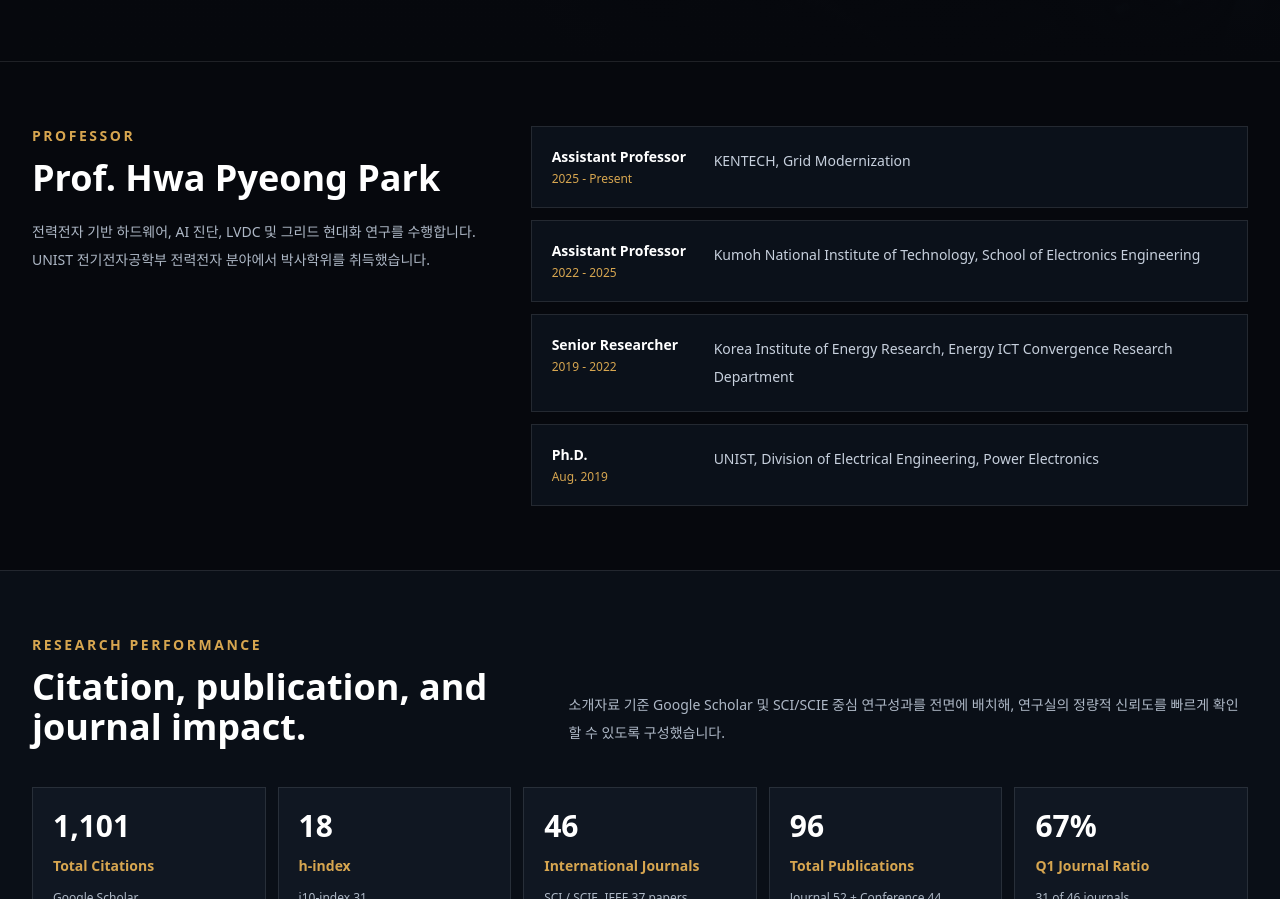
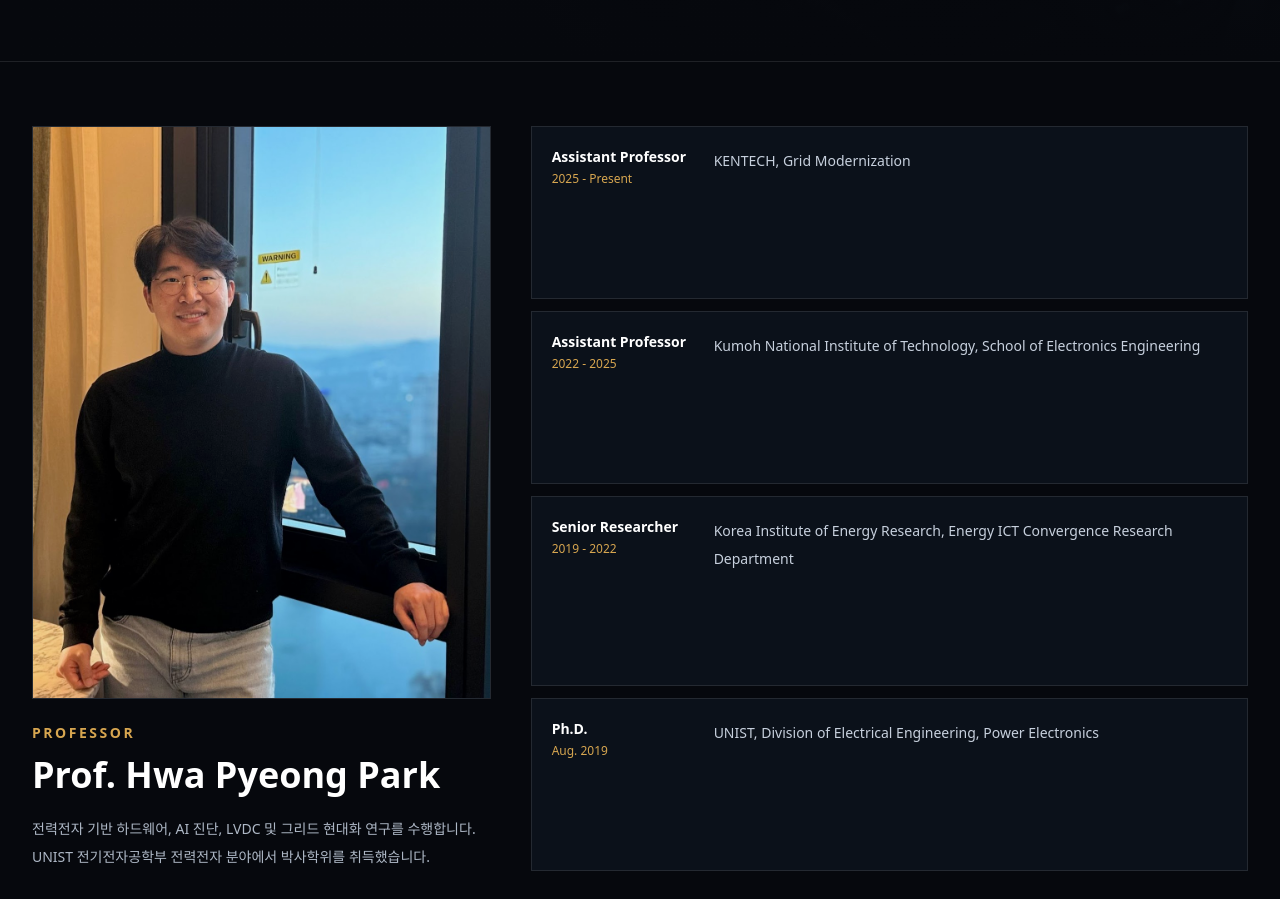
Before and after one commit to 0527lions-creator/AI-site, a Next.js app: page / in a window 1280 px wide. Shown: the part 740-1639 px from the top of the page. Built offline with nearby package versions, Linux system fonts and the light colour scheme.

Commit message:
Add professor photo to profile section

```diff
--- a/src/app/page.tsx
+++ b/src/app/page.tsx
@@ -270,6 +270,15 @@ export default function Home(_props: HomeProps) {
 
       <section id="profile" className="mx-auto grid max-w-7xl gap-10 px-5 py-16 sm:px-6 md:grid-cols-[0.78fr_1.22fr] lg:px-8">
         <div>
+          <div className="mb-6 overflow-hidden border border-white/10 bg-[#0b111a]">
+            <Image
+              src="/prof-hwa-pyeong-park.jpg"
+              alt="Prof. Hwa Pyeong Park"
+              width={900}
+              height={1200}
+              className="aspect-[4/5] w-full object-cover object-top opacity-95"
+            />
+          </div>
           <p className="text-sm font-semibold uppercase tracking-[0.18em] text-[#d7a650]">
             Professor
           </p>
```
Also changed, not shown: public/prof-hwa-pyeong-park.jpg (added).
